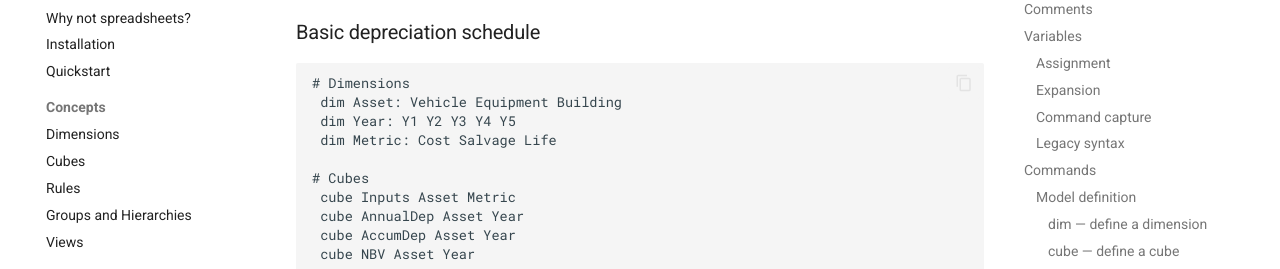
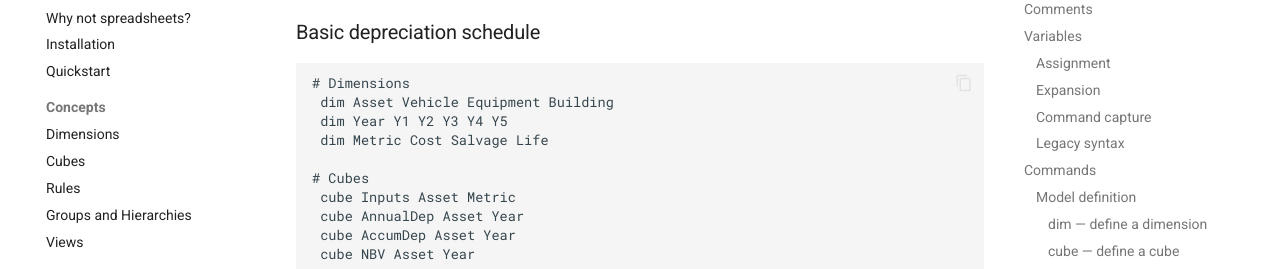
Before and after one commit to cloudcell/om-docs, an MkDocs documentation site: the page built from docs/reference/scripting.md, in a window 1280 px wide and 900 px high, scrolled down 6981 px. Shown: the part 186-455 px from the top of the window. Built offline with MkDocs 1.6.1 and Material for MkDocs 9.7.7, drawn with Linux system fonts in a browser that asks for light colours; comment, search, counter and statistics services are not loaded; some of the changed text lies outside the part shown.

````diff
--- a/docs/reference/scripting.md
+++ b/docs/reference/scripting.md
@@ -68,9 +68,9 @@ A typical `.openm` script follows this order:
 
 ```openm
 # Define dimensions
- dim Asset: Vehicle Equipment Building
- dim Year: Y1 Y2 Y3 Y4 Y5
- dim Metric: Cost Salvage Life
+ dim Asset Vehicle Equipment Building
+ dim Year Y1 Y2 Y3 Y4 Y5
+ dim Metric Cost Salvage Life
 
 # Define cubes
  cube Inputs Asset Metric
@@ -94,7 +94,7 @@ Lines starting with `#` are comments.
 
 ```openm
 # This is a comment
- dim Year: 2026 2027 2028
+ dim Year 2026 2027 2028
 ```
 
 ## Variables
@@ -139,7 +139,7 @@ The `$name`, `${name}`, and `$(command)` syntax is deprecated. Use `{{name}}` an
 #### `dim` — define a dimension
 
 ```openm
-dim Year: 2026 2027 2028
+dim Year 2026 2027 2028
 ```
 
 Dimensions can also be created with sequential shorthand:
@@ -307,9 +307,9 @@ Multiple selectors are separated by `:`.
 
 ```openm
 # Dimensions
- dim Asset: Vehicle Equipment Building
- dim Year: Y1 Y2 Y3 Y4 Y5
- dim Metric: Cost Salvage Life
+ dim Asset Vehicle Equipment Building
+ dim Year Y1 Y2 Y3 Y4 Y5
+ dim Metric Cost Salvage Life
 
 # Cubes
  cube Inputs Asset Metric
````
Also changed, not shown: docs/start/quickstart.md (+1 -1 lines).
